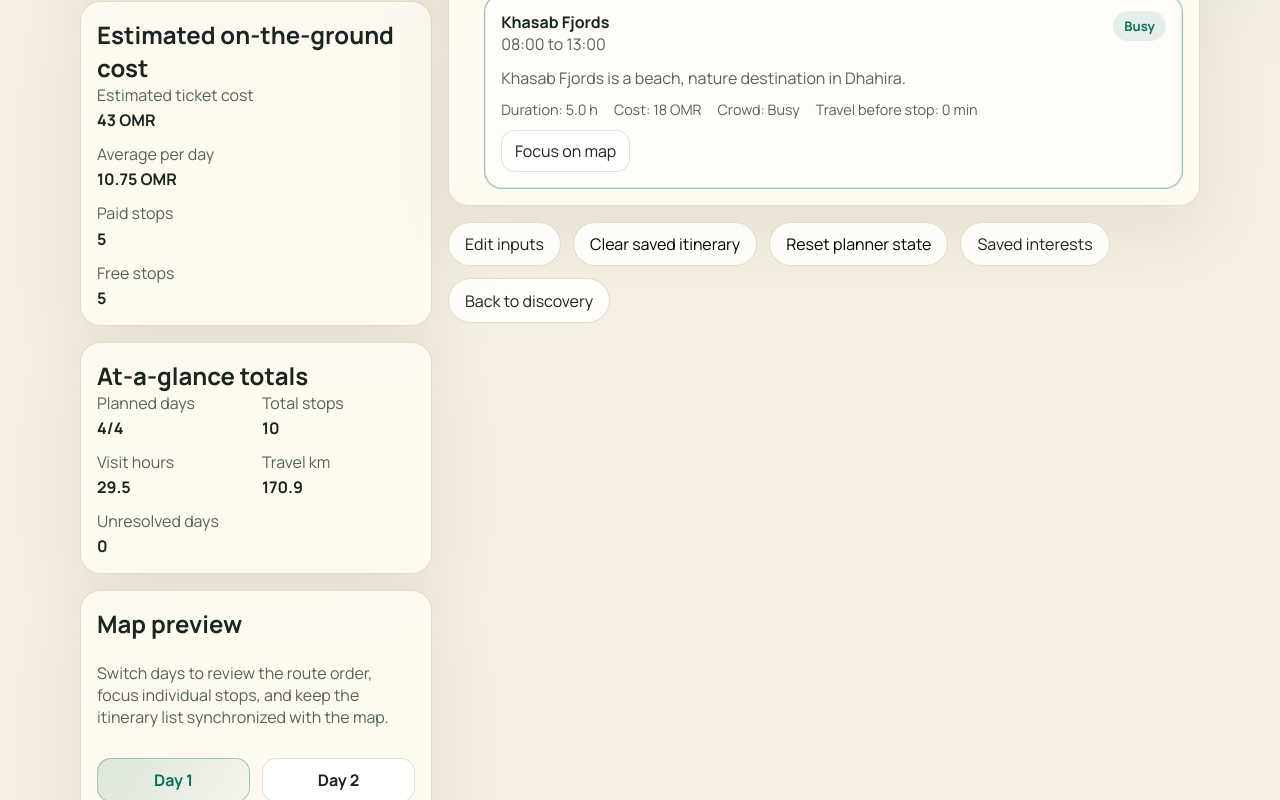
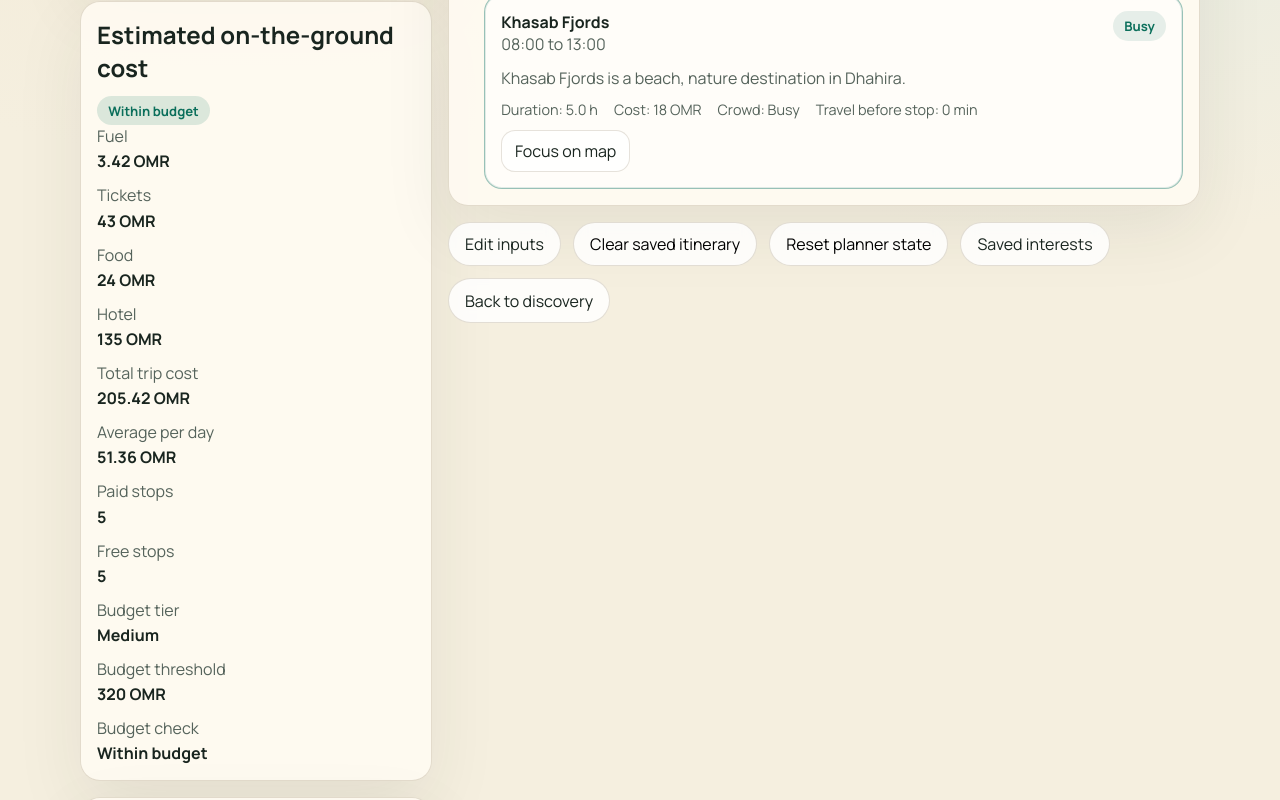
Before and after one commit to abdullah-aljunaibi/codestacker-2026-visit-oman-frontend, a Next.js app: page /en/planner/result in a window 1280 px wide. Shown: the part 760-1560 px from the top of the page. Built offline with nearby package versions, Linux system fonts and the light colour scheme.

Commit message:
feat(VO-P2): Full Cost Model

```diff
--- a/src/app/[locale]/planner/result/page.tsx
+++ b/src/app/[locale]/planner/result/page.tsx
@@ -138,8 +138,8 @@ export default function PlannerResultPage({ params }: { params: Promise<{ locale
   );
 
   const currentCostBreakdown = useMemo(
-    () => deriveCostBreakdown(finalItinerary, normalizedDestinations),
-    [finalItinerary, normalizedDestinations]
+    () => deriveCostBreakdown(finalItinerary, draft.budget),
+    [draft.budget, finalItinerary]
   );
   const [persistedCostBreakdown, setPersistedCostBreakdown] = useState(currentCostBreakdown);
   const [selectedDayNumber, setSelectedDayNumber] = useState(1);
@@ -283,15 +283,44 @@ export default function PlannerResultPage({ params }: { params: Promise<{ locale
             </article>
 
             <article className="card plannerPanel">
-              <h2>{messages.plannerResult.costBreakdownTitle}</h2>
+              <div className="plannerPanelHeader">
+                <h2>{messages.plannerResult.costBreakdownTitle}</h2>
+                <span
+                  className={
+                    persistedCostBreakdown.withinBudget
+                      ? "plannerBadge plannerBadgeSuccess"
+                      : "plannerBadge plannerBadgeAlert"
+                  }
+                >
+                  {persistedCostBreakdown.withinBudget
+                    ? messages.plannerResult.withinBudgetYes
+                    : messages.plannerResult.withinBudgetNo}
+                </span>
+              </div>
               <div className="plannerInfoStack">
                 <div className="plannerInfoRow">
+                  <span>{messages.plannerResult.costFuel}</span>
+                  <strong>{formatTicketCost(persistedCostBreakdown.fuelCostOmr, locale)}</strong>
+                </div>
+                <div className="plannerInfoRow">
+                  <span>{messages.plannerResult.costTickets}</span>
+                  <strong>{formatTicketCost(persistedCostBreakdown.ticketsCostOmr, locale)}</strong>
+                </div>
+                <div className="plannerInfoRow">
+                  <span>{messages.plannerResult.costFood}</span>
+                  <strong>{formatTicketCost(persistedCostBreakdown.foodCostOmr, locale)}</strong>
+                </div>
+                <div className="plannerInfoRow">
+                  <span>{messages.plannerResult.costHotel}</span>
+                  <strong>{formatTicketCost(persistedCostBreakdown.hotelCostOmr, locale)}</strong>
+                </div>
+                <div className="plannerInfoRow">
                   <span>{messages.plannerResult.costTotal}</span>
-                  <strong>{formatTicketCost(persistedCostBreakdown.totalTicketCostOmr, locale)}</strong>
+                  <strong>{formatTicketCost(persistedCostBreakdown.totalCostOmr, locale)}</strong>
                 </div>
                 <div className="plannerInfoRow">
                   <span>{messages.plannerResult.costAverage}</span>
-                  <strong>{formatTicketCost(persistedCostBreakdown.averageTicketCostPerDayOmr, locale)}</strong>
+                  <strong>{formatTicketCost(persistedCostBreakdown.averageCostPerDayOmr, locale)}</strong>
                 </div>
                 <div className="plannerInfoRow">
                   <span>{messages.plannerResult.costPaidStops}</span>
@@ -300,6 +329,22 @@ export default function PlannerResultPage({ params }: { params: Promise<{ locale
                 <div className="plannerInfoRow">
                   <span>{messages.plannerResult.costFreeStops}</span>
                   <strong>{formatNumber(persistedCostBreakdown.freeStopCount, locale)}</strong>
+                </div>
+                <div className="plannerInfoRow">
+                  <span>{messages.plannerResult.costBudgetTier}</span>
+                  <strong>{getBudgetLabel(persistedCostBreakdown.budgetTier, locale)}</strong>
+                </div>
+                <div className="plannerInfoRow">
+                  <span>{messages.plannerResult.costThreshold}</span>
+                  <strong>{formatTicketCost(persistedCostBreakdown.budgetThresholdOmr, locale)}</strong>
+                </div>
+                <div className="plannerInfoRow">
+                  <span>{messages.plannerResult.costWithinBudget}</span>
+                  <strong>
+                    {persistedCostBreakdown.withinBudget
+                      ? messages.plannerResult.withinBudgetYes
+                      : messages.plannerResult.withinBudgetNo}
+                  </strong>
                 </div>
               </div>
             </article>
--- a/src/app/globals.css
+++ b/src/app/globals.css
@@ -334,6 +334,14 @@ a {
   margin: 0;
 }
 
+.plannerPanelHeader {
+  display: flex;
+  justify-content: space-between;
+  gap: 0.75rem;
+  align-items: center;
+  flex-wrap: wrap;
+}
+
 .plannerInfoStack {
   gap: 0.75rem;
 }
@@ -413,6 +421,11 @@ a {
 .plannerBadgeAlert {
   background: rgba(189, 122, 45, 0.14);
   color: #955813;
+}
+
+.plannerBadgeSuccess {
+  background: rgba(11, 111, 91, 0.14);
+  color: var(--brand);
 }
 
 .plannerExplanationList,
--- a/src/lib/i18n/messages/en.json
+++ b/src/lib/i18n/messages/en.json
@@ -194,11 +194,20 @@
     "totalTravelKm": "Travel km",
     "unresolvedDays": "Unresolved days",
     "costBreakdownTitle": "Estimated on-the-ground cost",
-    "costTotal": "Estimated ticket cost",
+    "costFuel": "Fuel",
+    "costTickets": "Tickets",
+    "costFood": "Food",
+    "costHotel": "Hotel",
+    "costTotal": "Total trip cost",
     "costAverage": "Average per day",
     "costPaidStops": "Paid stops",
     "costFreeStops": "Free stops",
+    "costBudgetTier": "Budget tier",
+    "costThreshold": "Budget threshold",
+    "costWithinBudget": "Budget check",
     "costFreeValue": "Free",
+    "withinBudgetYes": "Within budget",
+    "withinBudgetNo": "Over budget",
     "storageStatus": "Itinerary and cost breakdown are stored locally for continuity across refresh and navigation.",
     "clearStored": "Clear saved itinerary",
     "resetAll": "Reset planner state",
--- a/src/lib/persistence/itinerary.ts
+++ b/src/lib/persistence/itinerary.ts
@@ -1,19 +1,36 @@
 /**
  * Browser persistence helpers for final itinerary and derived cost totals.
  */
-import type { Destination } from "@/types/domain";
+import type { BudgetLevel } from "@/types/domain";
 import type { Locale } from "@/types/dataset";
 
 import type { PlannerPhase5CFinalItinerary } from "@/lib/planner/final-itinerary";
+import { calculateTripCostBreakdown } from "@/lib/planner/cost-model";
 import { readJsonStorage, removeStorageKey, writeJsonStorage } from "@/lib/persistence/browser-storage";
 import { storageKeys } from "@/lib/persistence/keys";
 
-export interface PersistedCostBreakdown {
+interface PersistedCostBreakdownV1 {
   totalTicketCostOmr: number;
   averageTicketCostPerDayOmr: number;
   paidStopCount: number;
   freeStopCount: number;
   totalStopCount: number;
+}
+
+export interface PersistedCostBreakdownV2 {
+  schemaVersion: 2;
+  fuelCostOmr: number;
+  ticketsCostOmr: number;
+  foodCostOmr: number;
+  hotelCostOmr: number;
+  totalCostOmr: number;
+  averageCostPerDayOmr: number;
+  paidStopCount: number;
+  freeStopCount: number;
+  totalStopCount: number;
+  budgetTier: BudgetLevel;
+  budgetThresholdOmr: number;
+  withinBudget: boolean;
 }
 
 export interface PersistedItineraryEnvelope {
@@ -23,38 +40,16 @@ export interface PersistedItineraryEnvelope {
   itinerary: PlannerPhase5CFinalItinerary;
 }
 
-function roundCurrency(value: number): number {
-  return Math.round((value + Number.EPSILON) * 100) / 100;
-}
-
 export function deriveCostBreakdown(
   itinerary: PlannerPhase5CFinalItinerary,
-  destinations: Destination[]
-): PersistedCostBreakdown {
-  const destinationMap = new Map(destinations.map((destination) => [destination.slug, destination]));
-  let totalTicketCostOmr = 0;
-  let paidStopCount = 0;
-  let freeStopCount = 0;
-
-  itinerary.days.forEach((day) => {
-    day.stops.forEach((stop) => {
-      const ticketCost = destinationMap.get(stop.slug)?.ticket_cost_omr ?? 0;
-      totalTicketCostOmr += ticketCost;
-      if (ticketCost > 0) {
-        paidStopCount += 1;
-      } else {
-        freeStopCount += 1;
-      }
-    });
-  });
-
+  budgetTier: BudgetLevel
+): PersistedCostBreakdownV2 {
   return {
-    totalTicketCostOmr: roundCurrency(totalTicketCostOmr),
-    averageTicketCostPerDayOmr:
-      itinerary.tripDays > 0 ? roundCurrency(totalTicketCostOmr / itinerary.tripDays) : 0,
-    paidStopCount,
-    freeStopCount,
-    totalStopCount: itinerary.totals.stopCount
+    schemaVersion: 2,
+    ...calculateTripCostBreakdown({
+      itinerary,
+      budgetTier
+    })
   };
 }
 
@@ -86,26 +81,74 @@ export function writePersistedItinerary(value: PersistedItineraryEnvelope): void
   writeJsonStorage(storageKeys.itinerary, value);
 }
 
-export function readPersistedCostBreakdown(): PersistedCostBreakdown | null {
-  const persisted = readJsonStorage<PersistedCostBreakdown | null>(storageKeys.costBreakdown, null);
+function isBudgetLevel(value: unknown): value is BudgetLevel {
+  return value === "low" || value === "medium" || value === "luxury";
+}
+
+function isFiniteNumber(value: unknown): value is number {
+  return typeof value === "number" && Number.isFinite(value);
+}
+
+function migrateLegacyCostBreakdown(
+  persisted: PersistedCostBreakdownV1
+): PersistedCostBreakdownV2 {
+  return {
+    schemaVersion: 2,
+    fuelCostOmr: 0,
+    ticketsCostOmr: persisted.totalTicketCostOmr,
+    foodCostOmr: 0,
+    hotelCostOmr: 0,
+    totalCostOmr: persisted.totalTicketCostOmr,
+    averageCostPerDayOmr: persisted.averageTicketCostPerDayOmr,
+    paidStopCount: persisted.paidStopCount,
+    freeStopCount: persisted.freeStopCount,
+    totalStopCount: persisted.totalStopCount,
+    budgetTier: "medium",
+    budgetThresholdOmr: 0,
+    withinBudget: false
+  };
+}
+
+export function readPersistedCostBreakdown(): PersistedCostBreakdownV2 | null {
+  const persisted = readJsonStorage<unknown>(storageKeys.costBreakdown, null);
   if (!persisted || typeof persisted !== "object") {
     return null;
   }
 
+  const record = persisted as Record<string, unknown>;
+
   if (
-    typeof persisted.totalTicketCostOmr !== "number" ||
-    typeof persisted.averageTicketCostPerDayOmr !== "number" ||
-    typeof persisted.paidStopCount !== "number" ||
-    typeof persisted.freeStopCount !== "number" ||
-    typeof persisted.totalStopCount !== "number"
+    record.schemaVersion === 2 &&
+    isFiniteNumber(record.fuelCostOmr) &&
+    isFiniteNumber(record.ticketsCostOmr) &&
+    isFiniteNumber(record.foodCostOmr) &&
+    isFiniteNumber(record.hotelCostOmr) &&
+    isFiniteNumber(record.totalCostOmr) &&
+    isFiniteNumber(record.averageCostPerDayOmr) &&
+    isFiniteNumber(record.paidStopCount) &&
+    isFiniteNumber(record.freeStopCount) &&
+    isFiniteNumber(record.totalStopCount) &&
+    isBudgetLevel(record.budgetTier) &&
+    isFiniteNumber(record.budgetThresholdOmr) &&
+    typeof record.withinBudget === "boolean"
   ) {
-    return null;
+    return record as unknown as PersistedCostBreakdownV2;
   }
 
-  return persisted;
+  if (
+    isFiniteNumber(record.totalTicketCostOmr) &&
+    isFiniteNumber(record.averageTicketCostPerDayOmr) &&
+    isFiniteNumber(record.paidStopCount) &&
+    isFiniteNumber(record.freeStopCount) &&
+    isFiniteNumber(record.totalStopCount)
+  ) {
+    return migrateLegacyCostBreakdown(record as unknown as PersistedCostBreakdownV1);
+  }
+
+  return null;
 }
 
-export function writePersistedCostBreakdown(value: PersistedCostBreakdown): void {
+export function writePersistedCostBreakdown(value: PersistedCostBreakdownV2): void {
   writeJsonStorage(storageKeys.costBreakdown, value);
 }
 
--- /dev/null
+++ b/src/lib/planner/cost-model.ts
@@ -0,0 +1,92 @@
+import type { BudgetLevel } from "@/types/domain";
+
+import type { PlannerPhase5CFinalItinerary } from "@/lib/planner/final-itinerary";
+
+export const tripCostConfig = {
+  fuelPriceOmrPerLiter: 0.24,
+  vehicleKmPerLiter: 12,
+  foodCostOmrPerDay: 6,
+  hotelNightlyRateOmr: {
+    low: 20,
+    medium: 45,
+    luxury: 90
+  },
+  budgetThresholdOmrPerDay: {
+    low: 45,
+    medium: 80,
+    luxury: 140
+  }
+} as const;
+
+export interface TripCostBreakdown {
+  fuelCostOmr: number;
+  ticketsCostOmr: number;
+  foodCostOmr: number;
+  hotelCostOmr: number;
+  totalCostOmr: number;
+  averageCostPerDayOmr: number;
+  paidStopCount: number;
+  freeStopCount: number;
+  totalStopCount: number;
+  budgetTier: BudgetLevel;
+  budgetThresholdOmr: number;
+  withinBudget: boolean;
+}
+
+function roundCurrency(value: number): number {
+  return Math.round((value + Number.EPSILON) * 100) / 100;
+}
+
+export function calculateTripCostBreakdown(input: {
+  itinerary: PlannerPhase5CFinalItinerary;
+  budgetTier: BudgetLevel;
+}): TripCostBreakdown {
+  const { itinerary, budgetTier } = input;
+  const totalKm = itinerary.totals.estimatedTravelKm;
+  const tripDays = itinerary.tripDays;
+
+  let ticketsCostOmr = 0;
+  let paidStopCount = 0;
+  let freeStopCount = 0;
+
+  itinerary.days.forEach((day) => {
+    day.stops.forEach((stop) => {
+      ticketsCostOmr += stop.ticketCostOmr;
+      if (stop.ticketCostOmr > 0) {
+        paidStopCount += 1;
+      } else {
+        freeStopCount += 1;
+      }
+    });
+  });
+
+  const fuelCostOmr = roundCurrency(
+    (totalKm / tripCostConfig.vehicleKmPerLiter) * tripCostConfig.fuelPriceOmrPerLiter
+  );
+  const foodCostOmr = roundCurrency(tripCostConfig.foodCostOmrPerDay * tripDays);
+  const hotelCostOmr = roundCurrency(
+    tripCostConfig.hotelNightlyRateOmr[budgetTier] * Math.max(tripDays - 1, 0)
+  );
+  const roundedTicketsCostOmr = roundCurrency(ticketsCostOmr);
+  const totalCostOmr = roundCurrency(
+    fuelCostOmr + roundedTicketsCostOmr + foodCostOmr + hotelCostOmr
+  );
+  const budgetThresholdOmr = roundCurrency(
+    tripCostConfig.budgetThresholdOmrPerDay[budgetTier] * tripDays
+  );
+
+  return {
+    fuelCostOmr,
+    ticketsCostOmr: roundedTicketsCostOmr,
+    foodCostOmr,
+    hotelCostOmr,
+    totalCostOmr,
+    averageCostPerDayOmr: tripDays > 0 ? roundCurrency(totalCostOmr / tripDays) : 0,
+    paidStopCount,
+    freeStopCount,
+    totalStopCount: itinerary.totals.stopCount,
+    budgetTier,
+    budgetThresholdOmr,
+    withinBudget: totalCostOmr <= budgetThresholdOmr
+  };
+}
```
Also changed, not shown: src/lib/i18n/messages/ar.json (+10 -1 lines), src/lib/persistence/browser-storage.ts (+9 -1 lines).
